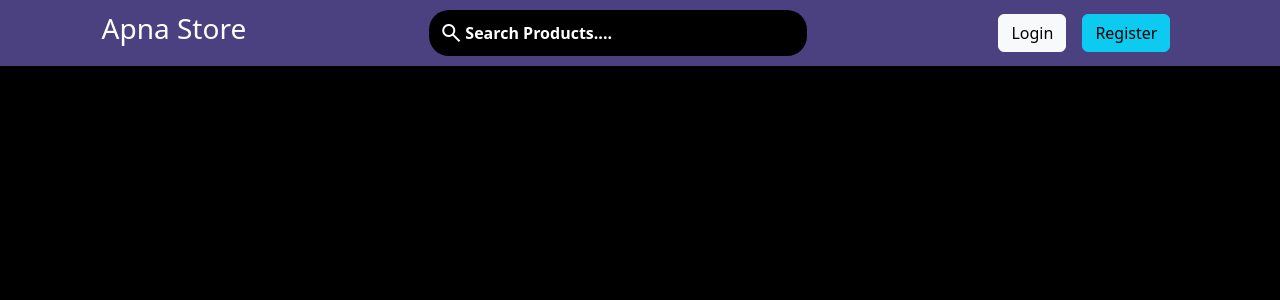
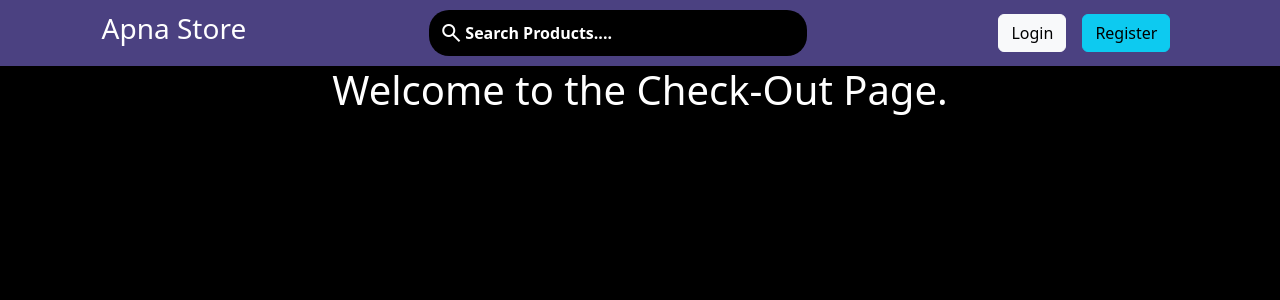
Before and after one commit to CoolShivas/011--MERN_E_Commerce_Platform_with_Admin_Panel, a React (Vite) app in the folder client/: page /checkout in a window 1280 px wide. Shown: the top 300 px of the page. Built offline with nearby package versions, Linux system fonts and the light colour scheme; no server answers.

Commit message:
Redirecting to Check-Out Page after filling the address and click on submit btn.

```diff
--- a/client/src/App.jsx
+++ b/client/src/App.jsx
@@ -9,6 +9,7 @@ import Login from "./components/user/Login";
 import Profile from "./components/user/Profile";
 import Cart from "./components/Cart";
 import Address from "./components/Address";
+import CheckOut from "./components/CheckOut";
 
 const App = () => {
   return (
@@ -24,6 +25,7 @@ const App = () => {
         <Route path="/profile" element={<Profile />} />
         <Route path="/cart" element={<Cart />} />
         <Route path="/shipping" element={<Address />} />
+        <Route path="/checkout" element={<CheckOut />} />
       </Routes>
     </BrowserRouter>
   );
--- a/client/src/components/Address.jsx
+++ b/client/src/components/Address.jsx
@@ -1,7 +1,10 @@
 import { useContext, useState } from "react";
 import AppContext from "../context/AppContext";
+import { useNavigate } from "react-router-dom";
 
 const Address = () => {
+  const navigate = useNavigate();
+
   const { fetchingShippingAddress } = useContext(AppContext);
 
   const initialData = {
@@ -24,7 +27,7 @@ const Address = () => {
     e.preventDefault();
     console.log(formData); // // Getting data on Browser's Console;
 
-    await fetchingShippingAddress(
+    const result = await fetchingShippingAddress(
       formData.fullName,
       formData.address,
       formData.city,
@@ -33,6 +36,10 @@ const Address = () => {
       formData.pincode,
       formData.phoneNumber
     ); // // Passing this details to Context API fetchingShippingAddress function that will connect to Back-End API database then;
+
+    if (result.success) {
+      navigate("/checkout"); // // Redirecting to Check-Out Page after filling the address;
+    }
 
     setFormData(initialData); // // Clearing the fields;
   };
--- /dev/null
+++ b/client/src/components/CheckOut.jsx
@@ -0,0 +1,13 @@
+import React from "react";
+
+const CheckOut = () => {
+  return (
+    <>
+      <center>
+        <h1>Welcome to the Check-Out Page.</h1>
+      </center>
+    </>
+  );
+};
+
+export default CheckOut;
```
